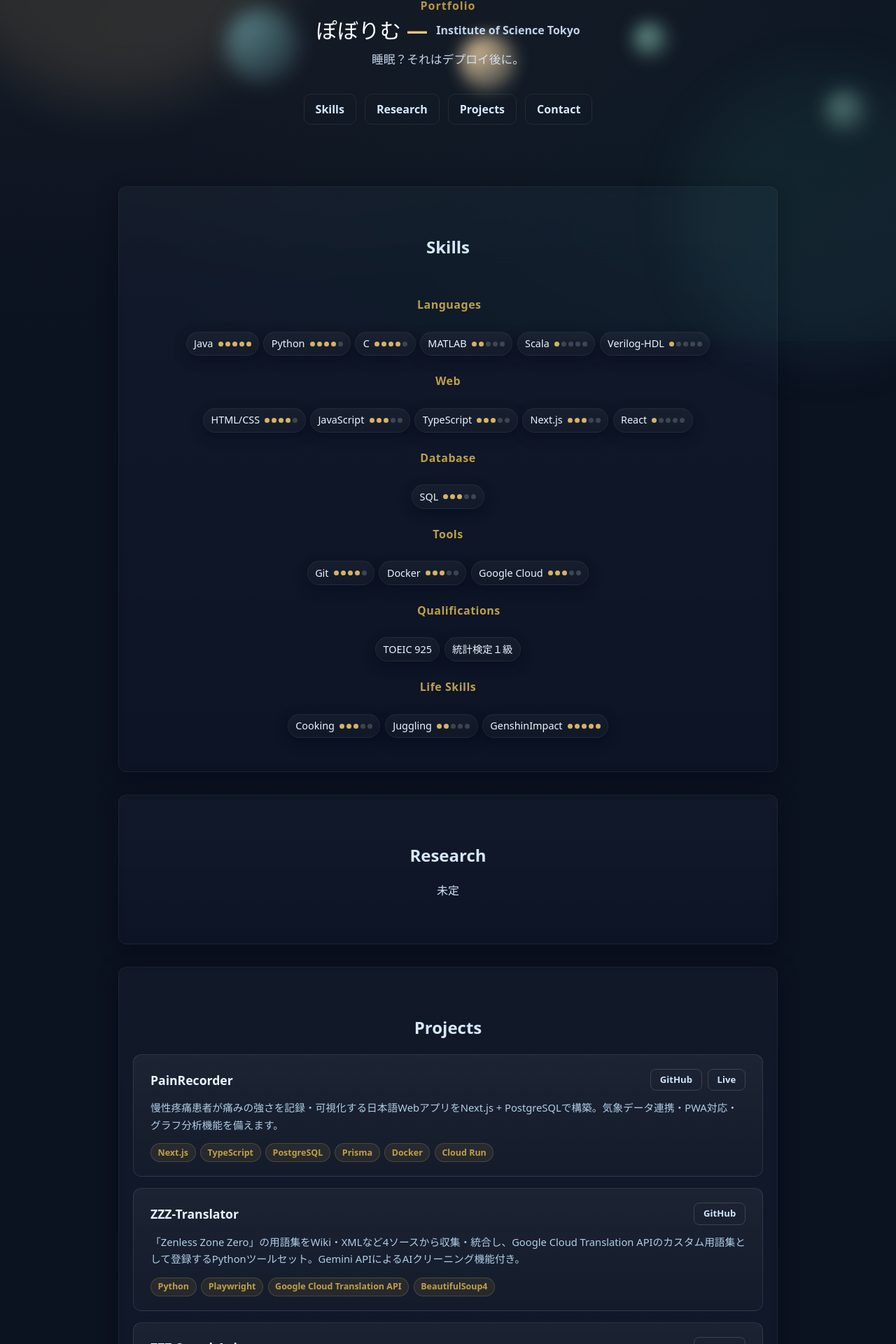
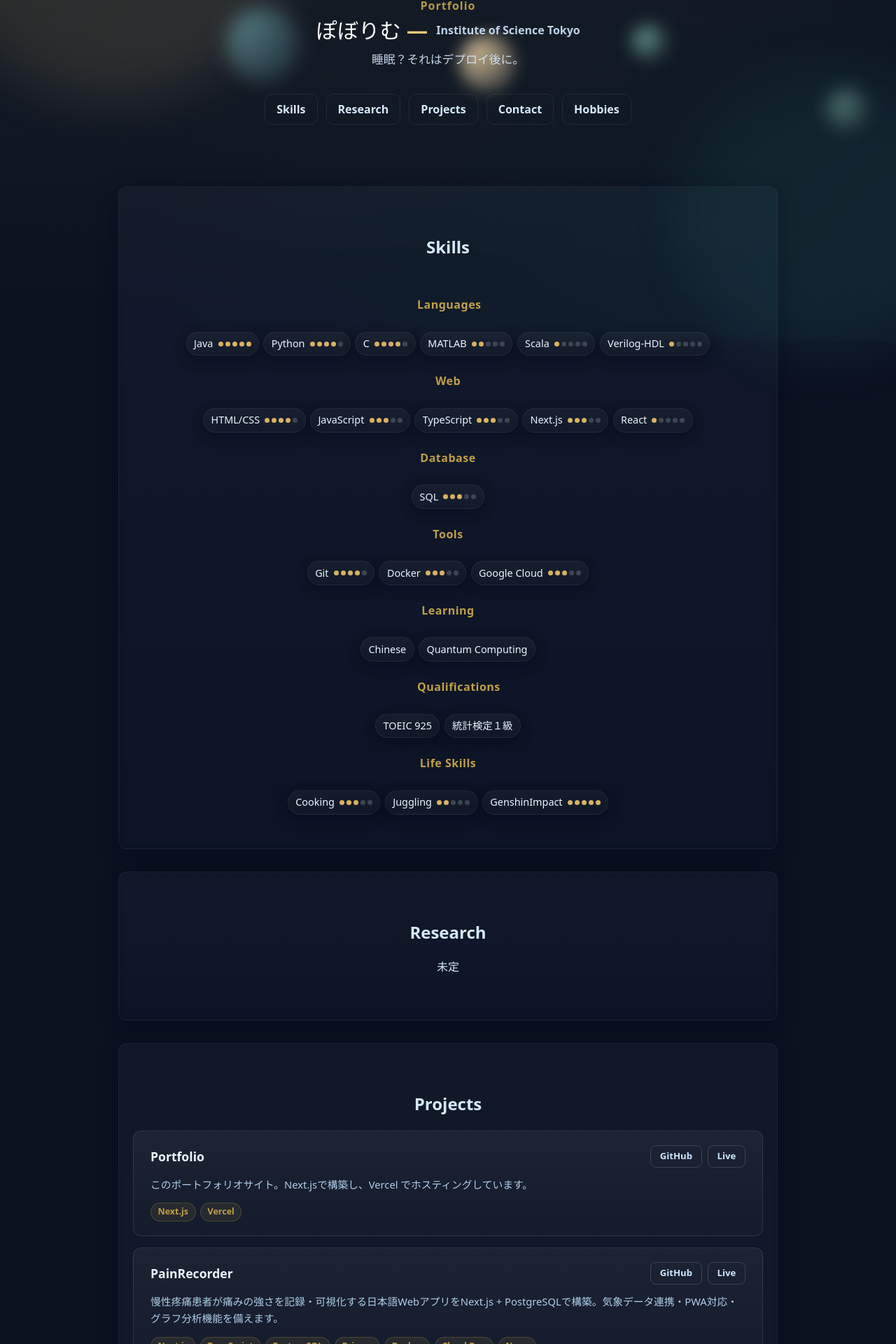
Before and after one commit to kyobankatu/Portfolio, a Next.js app: page / in a window 1280 px wide. Shown: the part 313-2233 px from the top of the page at 70% size. Built offline with nearby package versions, Linux system fonts and the light colour scheme.

Commit message:
feat: add Hobbies section feat: add projects feat: add Learning category for Skills section

```diff
--- a/components/Home.jsx
+++ b/components/Home.jsx
@@ -43,6 +43,13 @@ const skillGroups = [
         ],
     },
     {
+        category: 'Learning',
+        skills: [
+            { name: 'Chinese', level: null },
+            { name: 'Quantum Computing', level: null },
+        ],
+    },
+    {
         category: 'Qualifications',
         skills: [
             { name: 'TOEIC 925', level: null },
@@ -61,9 +68,16 @@ const skillGroups = [
 
 const projects = [
     {
+        name: 'Portfolio',
+        description: 'このポートフォリオサイト。Next.jsで構築し、Vercel でホスティングしています。',
+        techs: ['Next.js', 'Vercel'],
+        github: 'https://github.com/kyobankatu/Portfolio',
+        url: 'https://portfolio-katumons-projects.vercel.app/',
+    },
+    {
         name: 'PainRecorder',
         description: '慢性疼痛患者が痛みの強さを記録・可視化する日本語WebアプリをNext.js + PostgreSQLで構築。気象データ連携・PWA対応・グラフ分析機能を備えます。',
-        techs: ['Next.js', 'TypeScript', 'PostgreSQL', 'Prisma', 'Docker', 'Cloud Run'],
+        techs: ['Next.js', 'TypeScript', 'PostgreSQL', 'Prisma', 'Docker', 'Cloud Run', 'Neon'],
         github: 'https://github.com/kyobankatu/PainRecorder',
         url: 'https://painrecorder-474392225909.asia-northeast1.run.app/',
     },
@@ -225,6 +239,9 @@ export default function Home() {
                             <button className={`${styles.btn} ${styles.ghost}`} onClick={() => scrollTo('contact')}>
                                 Contact
                             </button>
+                            <button className={`${styles.btn} ${styles.ghost}`} onClick={() => scrollTo('hobbies')}>
+                                Hobbies
+                            </button>
                         </div>
                     </div>
                 </div>
@@ -305,6 +322,15 @@ export default function Home() {
                     </a>
                 </div>
             </section>
+
+            <section id="hobbies" className={styles.sectionPlaceholder}>
+                <h2>Hobbies</h2>
+                <p className={styles.hobbiesNote}>原神が大好きでのめり込んでます。時々ジャグリングや料理もしてます。</p>
+                <p className={styles.hobbiesNote}>2026 / 3 から趣味でイラストを描き始めました。勉強中...</p>
+                <div className={styles.hobbiesGallery}>
+                    <img src="/hobbies/img0.jpg" alt="illust 0" className={styles.hobbiesImg} />
+                </div>
+            </section>
         </>
     )
 }
--- a/components/Home.module.css
+++ b/components/Home.module.css
@@ -396,6 +396,28 @@
     word-break: break-all;
 }
 
+.hobbiesNote {
+    margin: 0.5rem 0 1.25rem;
+    color: #b0cfe8;
+    font-size: 0.95rem;
+}
+
+.hobbiesGallery {
+    display: flex;
+    flex-wrap: wrap;
+    gap: 1rem;
+    justify-content: center;
+}
+
+.hobbiesImg {
+    max-width: 100%;
+    width: 320px;
+    border-radius: 12px;
+    border: 1px solid rgba(255,255,255,0.08);
+    box-shadow: 0 8px 24px rgba(2,6,23,0.5);
+    object-fit: cover;
+}
+
 @media (min-width: 880px) {
     .selfInner {
         flex-direction: column;
```
Also changed, not shown: public/hobbies/img0.jpg (added).
